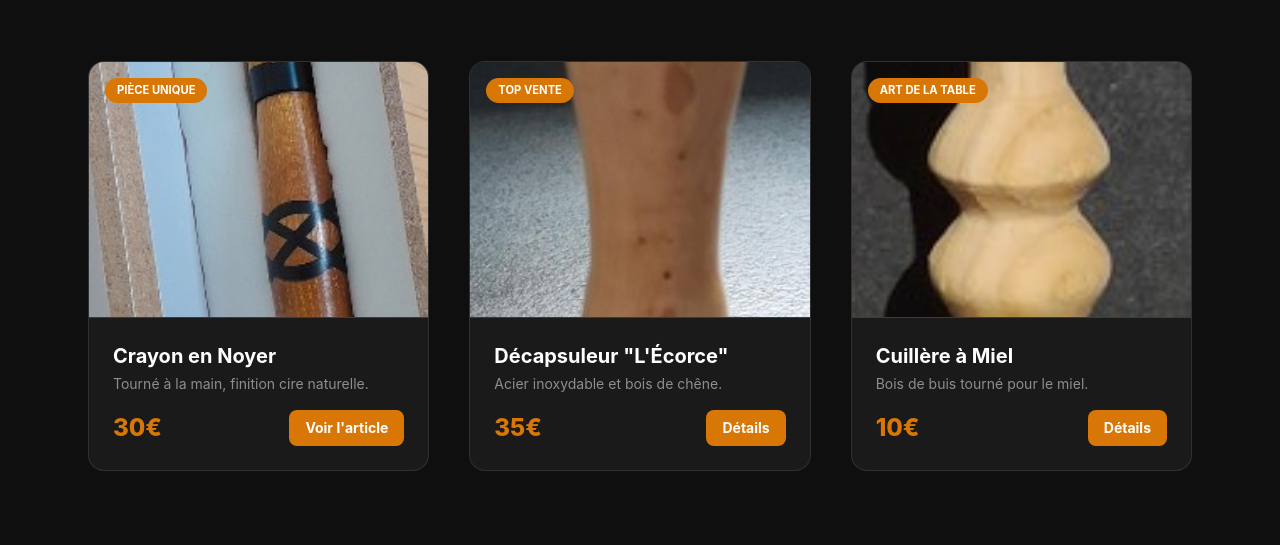
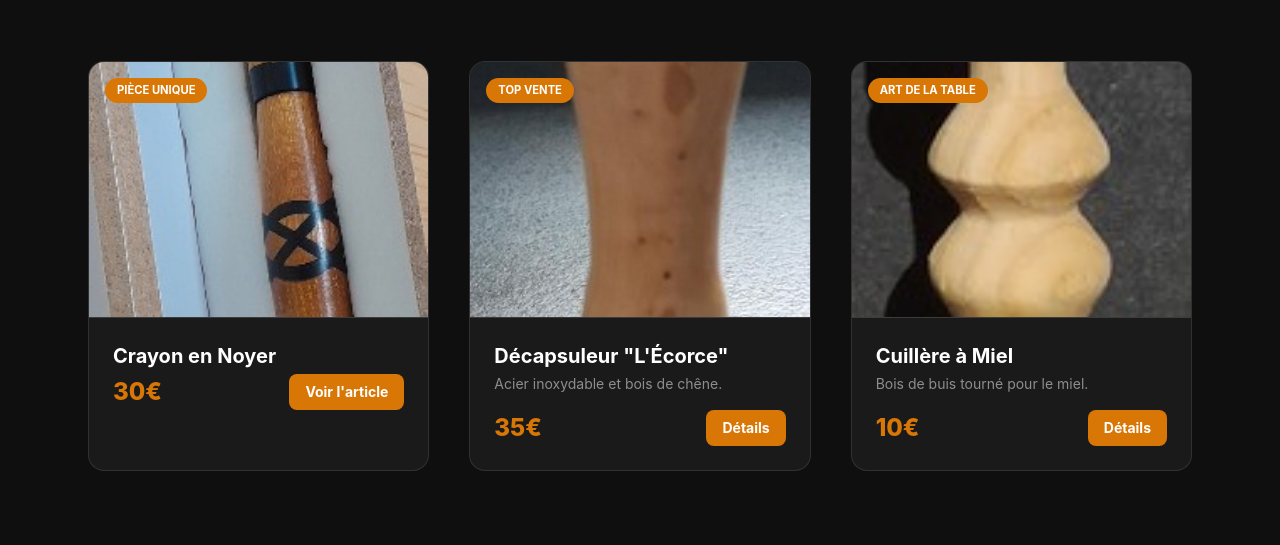
Before and after one commit to Atelier-menuiserie01/Atelier-de-Mathieu-, a plain HTML site: page index.html in a window 1280 px wide. Shown: the part 255-800 px from the top of the page. Drawn offline with nearby package versions, Linux system fonts and the light colour scheme.

Commit message:
Update index.html

```diff
--- a/index.html
+++ b/index.html
@@ -45,7 +45,6 @@
             </a>
             <div class="p-6">
                 <h3 class="text-xl font-bold mb-1">Crayon en Noyer</h3>
-                <p class="text-sm opacity-50 mb-4">Tourné à la main, finition cire naturelle.</p>
                 <div class="flex justify-between items-center">
                     <span class="price-tag">30€</span>
                     <a href="produit-crayon.html" class="bg-amber-600 hover:bg-amber-700 text-white px-4 py-2 rounded-lg font-bold text-sm">Voir l'article</a>
```
